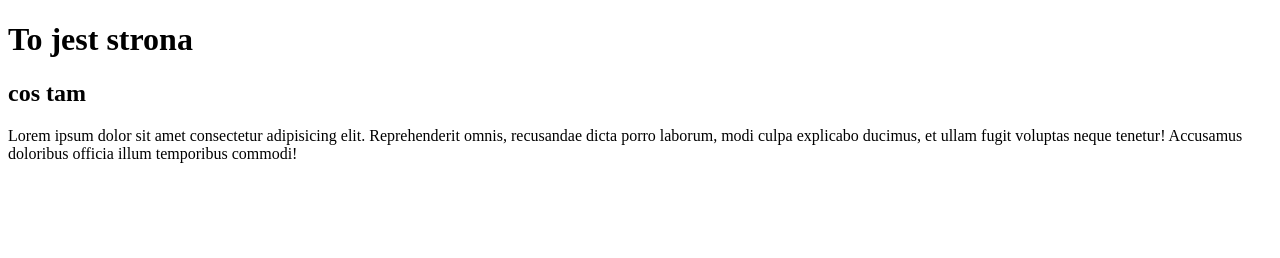
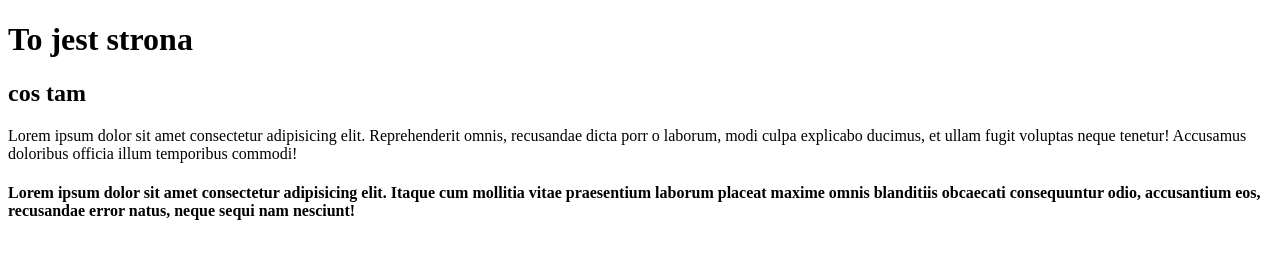
Before and after one commit to BarbaraMak85/nauka--gita, a plain HTML site: page index.html in a window 1280 px wide. Drawn offline with Linux system fonts and the light colour scheme.

Commit message:
Change h4

```diff
--- a/index.html
+++ b/index.html
@@ -11,7 +11,8 @@
 <body>
     <h1>To jest strona</h1>
     <h2> cos tam</h2>
-    <p>Lorem ipsum dolor sit amet consectetur adipisicing elit. Reprehenderit omnis, recusandae dicta porro laborum, modi culpa explicabo ducimus, et ullam fugit voluptas neque tenetur! Accusamus doloribus officia illum temporibus commodi!</p>
+    <p>Lorem ipsum dolor sit amet consectetur adipisicing elit. Reprehenderit omnis, recusandae dicta porr o laborum, modi culpa explicabo ducimus, et ullam fugit voluptas neque tenetur! Accusamus doloribus officia illum temporibus commodi!</p>
+    <h4>Lorem ipsum dolor sit amet consectetur adipisicing elit. Itaque cum mollitia vitae praesentium laborum placeat maxime omnis blanditiis obcaecati consequuntur odio, accusantium eos, recusandae error natus, neque sequi nam nesciunt!</h4>
 </body>
 
 </html>
```
